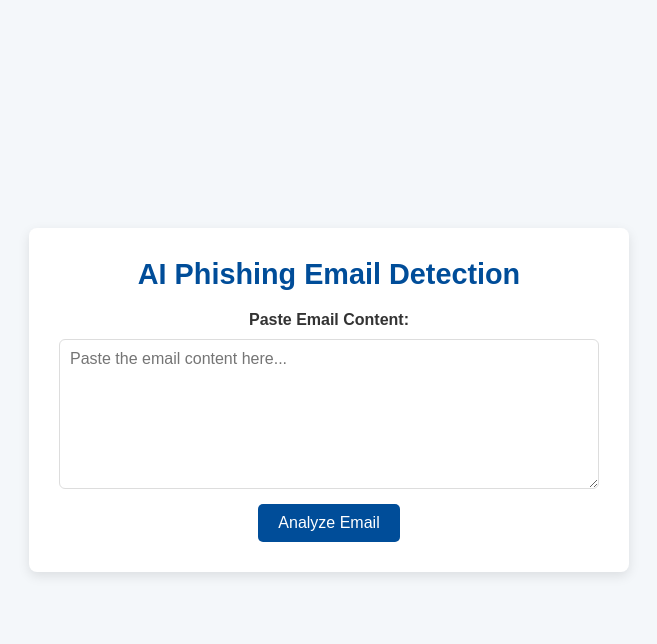
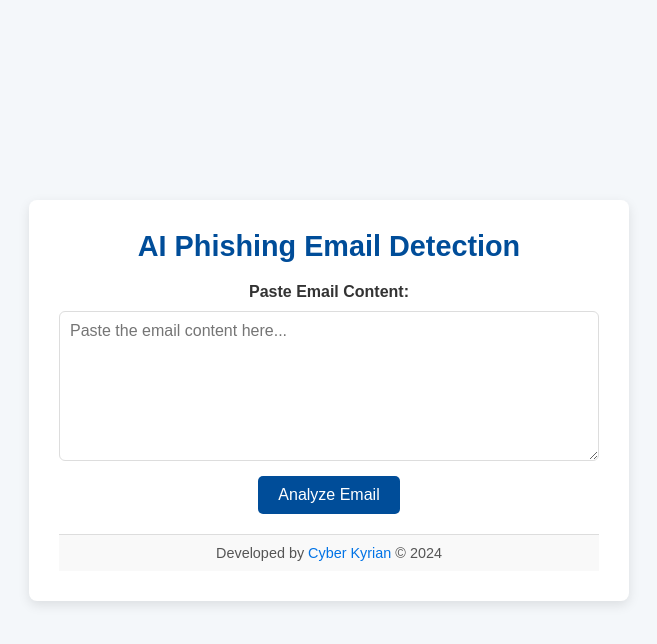
Before and after one commit to kyriandev3/phishing-defense-saas, a Flask app: page / in a window 1280 px wide. Shown: the top 644 px of the page, without its empty margins (311-968 px from the left). Run offline with Flask 3, Linux system fonts and the light colour scheme; parts of the project's set-up code (start-up, migrations or seed data) failed here and were passed over.

Commit message:
added credit

```diff
--- a/static/styles.css
+++ b/static/styles.css
@@ -124,3 +124,27 @@ button:hover {
     color: #f44336;
     font-weight: bold;
 }
+
+/* Styling for credit section */
+.credit {
+    margin-top: 20px;
+    padding: 10px;
+    text-align: center;
+    font-size: 0.9em;
+    color: #555;
+    background-color: #f9f9f9;
+    border-top: 1px solid #ddd;
+}
+
+.credit a {
+    color: #0073e6; /* Link color */
+    text-decoration: none;
+}
+
+.credit a:hover {
+    text-decoration: underline;
+}
+
+.credit p {
+    margin: 0;
+}
--- a/templates/index.html
+++ b/templates/index.html
@@ -46,6 +46,9 @@
         {% endif %}
     {% endwith %}
 
+    <footer class="credit">
+        <p>Developed by <a href="https://linktr.ee/kyrianoc" target="_blank">Cyber Kyrian</a> © 2024</p>
+    </footer>
     </div>
 </body>
 </html>
```
